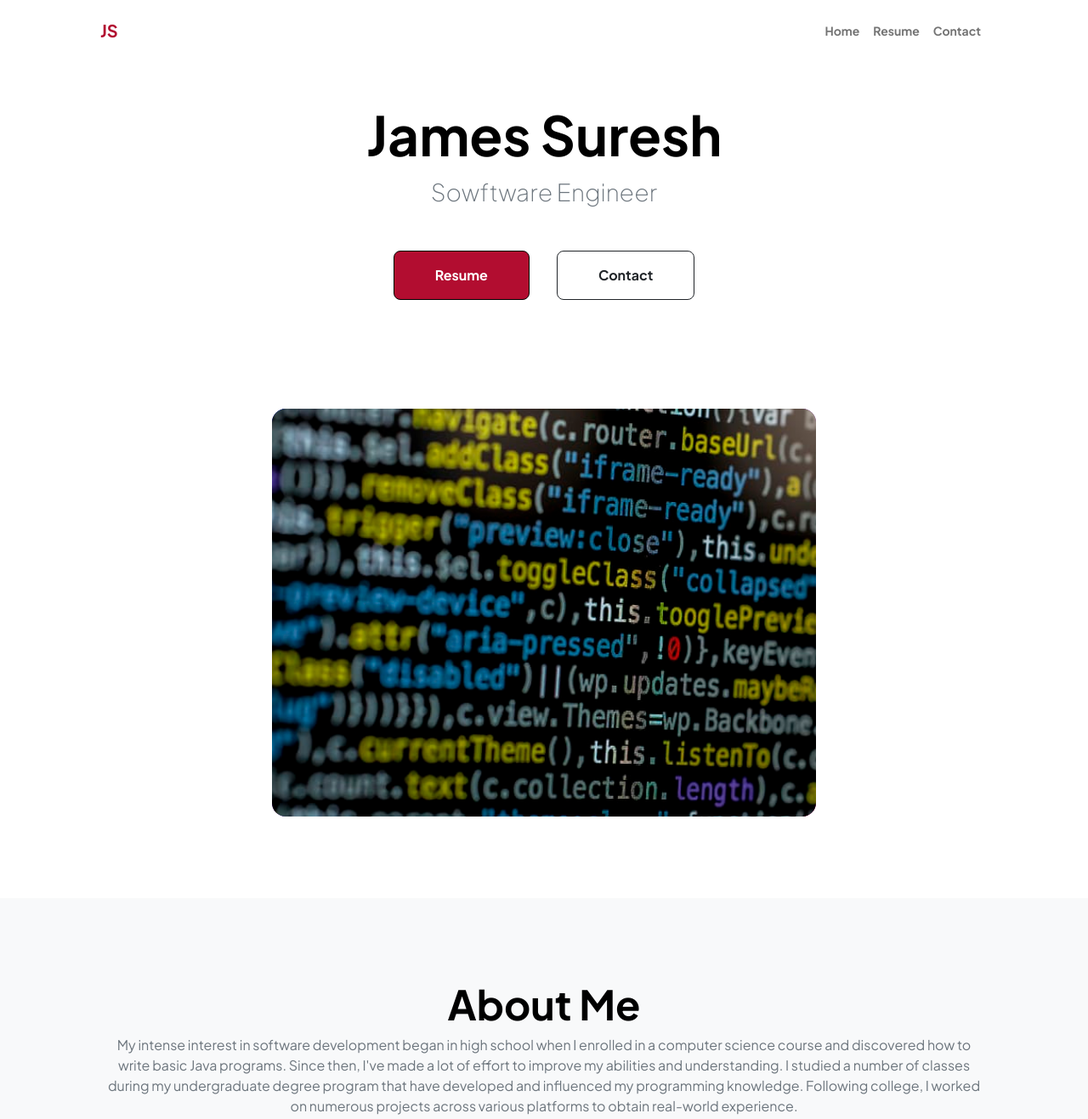
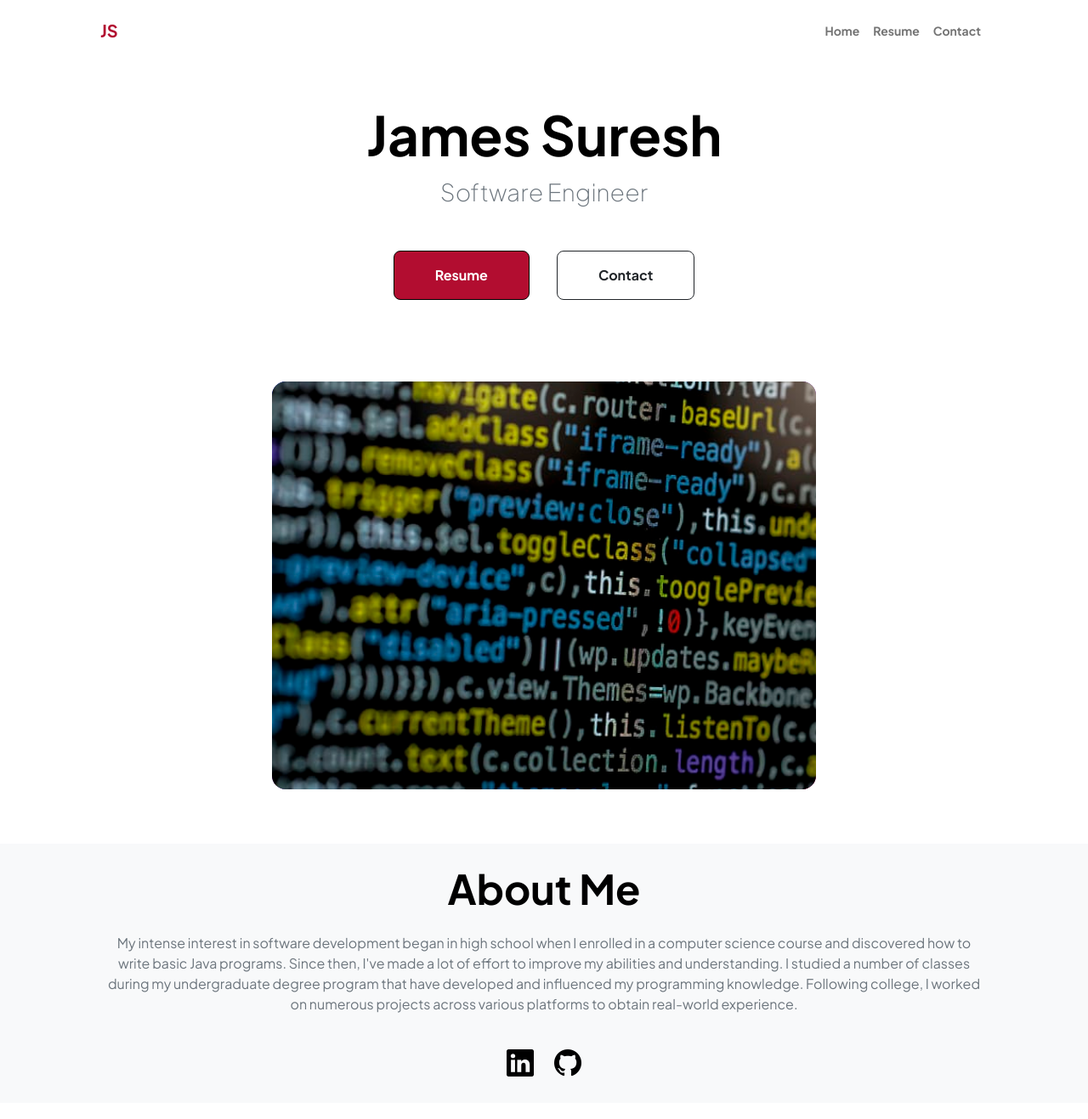
Before and after one commit to jsuresh3/personal-portfolio, a plain HTML site: page index.html in a window 1280 px wide. Shown: the top 1317 px of the page at 85% size. Drawn offline with nearby package versions, Linux system fonts and the light colour scheme.

Commit message:
Made some minor UI fixes

```diff
--- a/index.html
+++ b/index.html
@@ -22,7 +22,7 @@
             <!-- Navigation-->
             <nav class="navbar navbar-expand-lg navbar-light bg-white py-3">
                 <div class="container px-5">
-                    <a class="navbar-brand" href="index.html"><span class="fw-bolder text-primary">JS</span></a>
+                    <a class="navbar-brand" href="/"><span class="fw-bolder text-primary">JS</span></a>
                     <button class="navbar-toggler" type="button" data-bs-toggle="collapse" data-bs-target="#navbarSupportedContent" aria-controls="navbarSupportedContent" aria-expanded="false" aria-label="Toggle navigation"><span class="navbar-toggler-icon"></span></button>
                     <div class="collapse navbar-collapse" id="navbarSupportedContent">
                         <ul class="navbar-nav ms-auto mb-2 mb-lg-0 small fw-bolder">
@@ -36,14 +36,14 @@
             </nav>
             <!-- Header-->
             <header class="py-5">
-                <div class="container px-5 pb-5">
+                <div class="container px-3 pb-3">
                     <div class="row gx-5 align-items-center">
                         <div class="col-xxl-5">
                             <!-- Header text content-->
                             <div class="text-center text-xxl-start">
 
                                 <h1 class="display-3 fw-bolder "><span class="text-gradient d-inline">James Suresh</span></h1>
-                                 <div class="fs-3 fw-light text-muted mb-5">Sowftware Engineer</div>
+                                 <div class="fs-3 fw-light text-muted mb-5">Software Engineer</div>
 
                                 <div class="d-grid gap-3 d-sm-flex justify-content-sm-center justify-content-xxl-start mb-3">
                                     <a class="btn btn-primary btn-lg px-5 py-3 me-sm-3 fs-6 fw-bolder" href="resume.html">Resume</a>
@@ -53,7 +53,7 @@
                         </div>
                         <div class="col-xxl-7">
                             <!-- Header profile picture-->
-                            <div class="d-flex justify-content-center mt-5 mt-xxl-0">
+                            <div class="d-flex justify-content-center mt-3 mt-xxl-0">
                                 <div class="profile bg-gradient-primary-to-secondary">
                                     <!-- TIP: For best results, use a photo with a transparent background like the demo example below-->
                                     <!-- Watch a tutorial on how to do this on YouTube (link)-->
@@ -66,14 +66,14 @@
                 </div>
             </header>
             <!-- About Section-->
-            <section class="bg-light py-5">
+            <section class="bg-light py-4">
                 <div class="container px-5">
                     <div class="row gx-5 justify-content-center">
                         <div class="col-xxl-8">
-                            <div class="text-center my-5">
+                            <div class="text-center">
                                 <h2 class="display-5 fw-bolder"><span class="text-gradient d-inline">About Me</span></h2>
 
-                                <p class="text-muted">My intense interest in software development began in high school when I enrolled in a computer science course and discovered how to write basic Java programs. Since then, I've made a lot of effort to improve my abilities and understanding.
+                                <p class="py-3 text-muted">My intense interest in software development began in high school when I enrolled in a computer science course and discovered how to write basic Java programs. Since then, I've made a lot of effort to improve my abilities and understanding.
 
                                     I studied a number of classes during my undergraduate degree program that have developed and influenced my programming knowledge. Following college, I worked on numerous projects across various platforms to obtain real-world experience.
 
```
Also changed, not shown: contact.html (+1 -1 lines), resume.html (+3 -3 lines).
